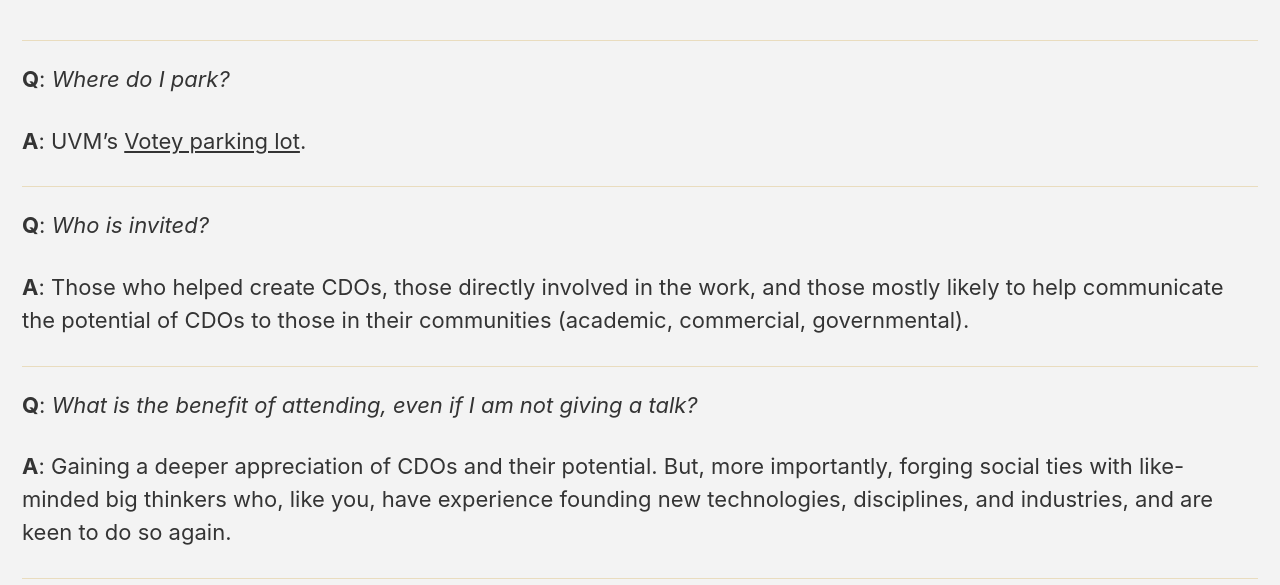
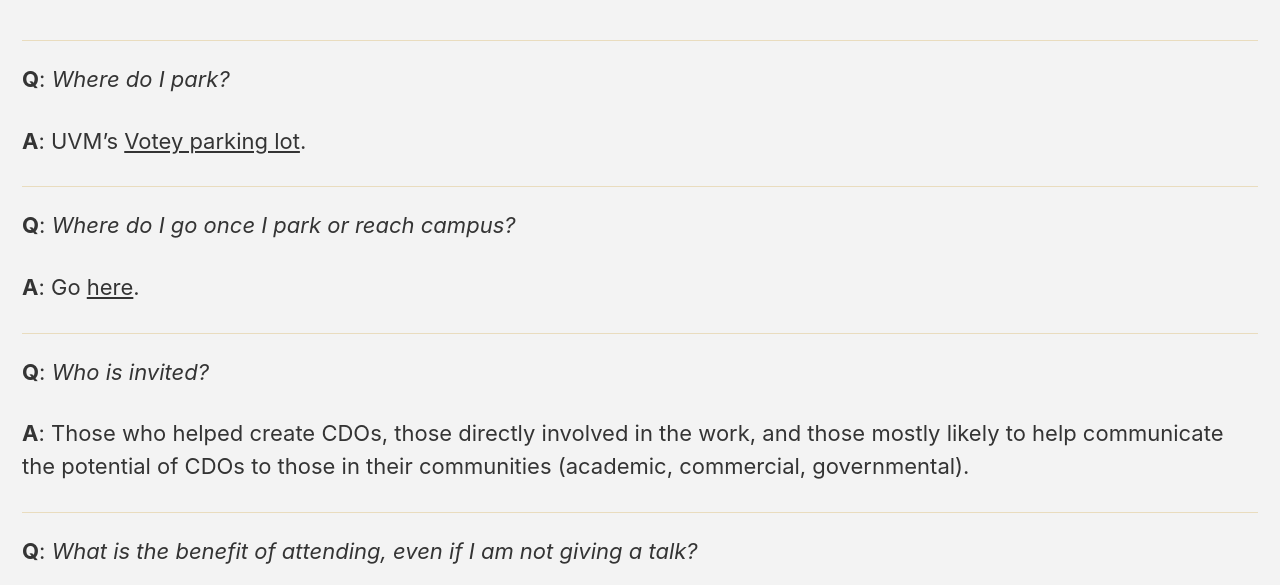
Before and after one commit to CDO2025/cdo2025.github.io, a Jekyll site: the page built from _pages/faq.md, in a window 1280 px wide and 900 px high, cut to the strip 315-900 px from the top of the window. Built offline with Jekyll 4.4.1, drawn with Linux system fonts in a browser that asks for light colours; cached includes are drawn as plain includes.

Commit message:
Update faq.md

```diff
--- a/_pages/faq.md
+++ b/_pages/faq.md
@@ -24,6 +24,12 @@ intro:
 
 ---
 
+**Q**: *Where do I go once I park or reach campus?*
+
+**A**: Go [here](https://drive.google.com/file/d/17hk3gz0XMFbxzu5tiixK_oYyt2wWId4x/view?usp=sharing).
+
+---
+
 **Q**: *Who is invited?*
 
 **A**: Those who helped create CDOs, those directly involved in the work, and those mostly likely to help communicate the potential of CDOs to those in their communities (academic, commercial, governmental).
```
